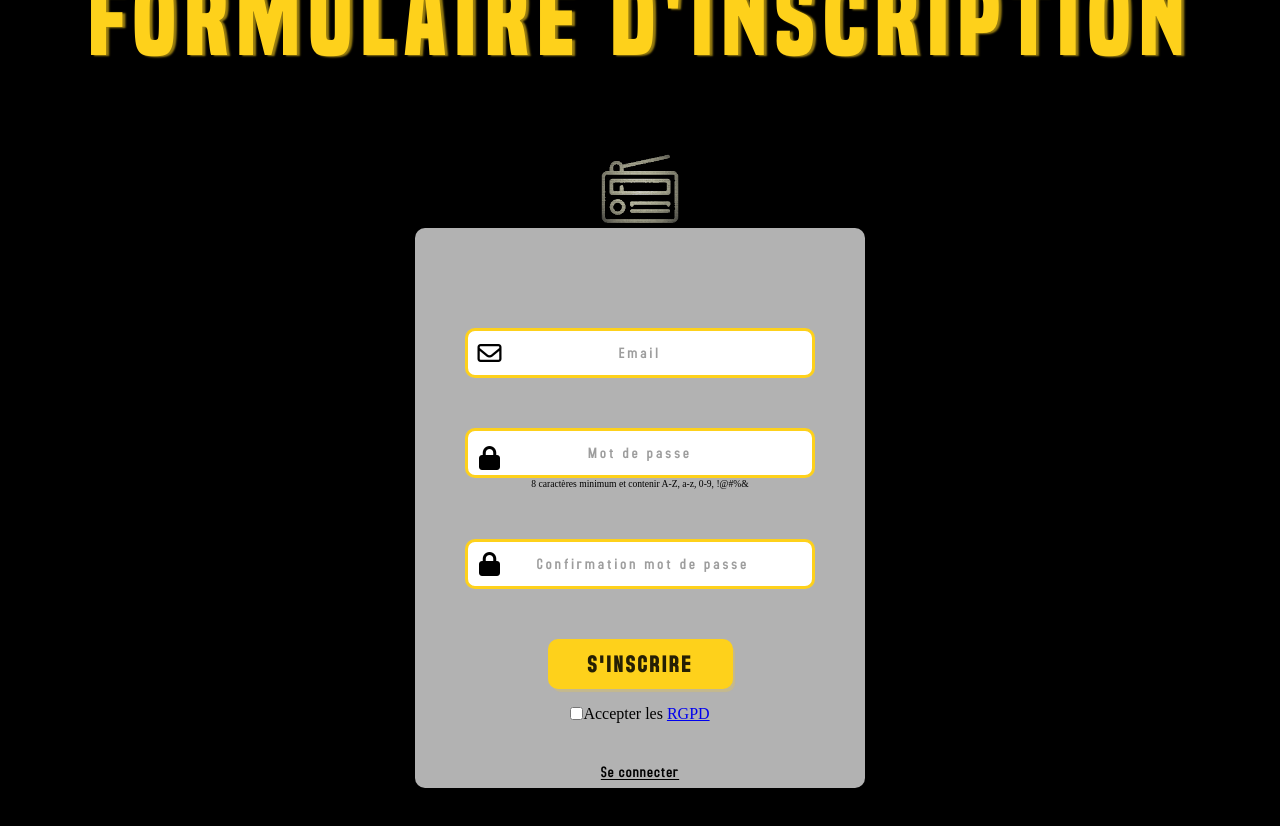
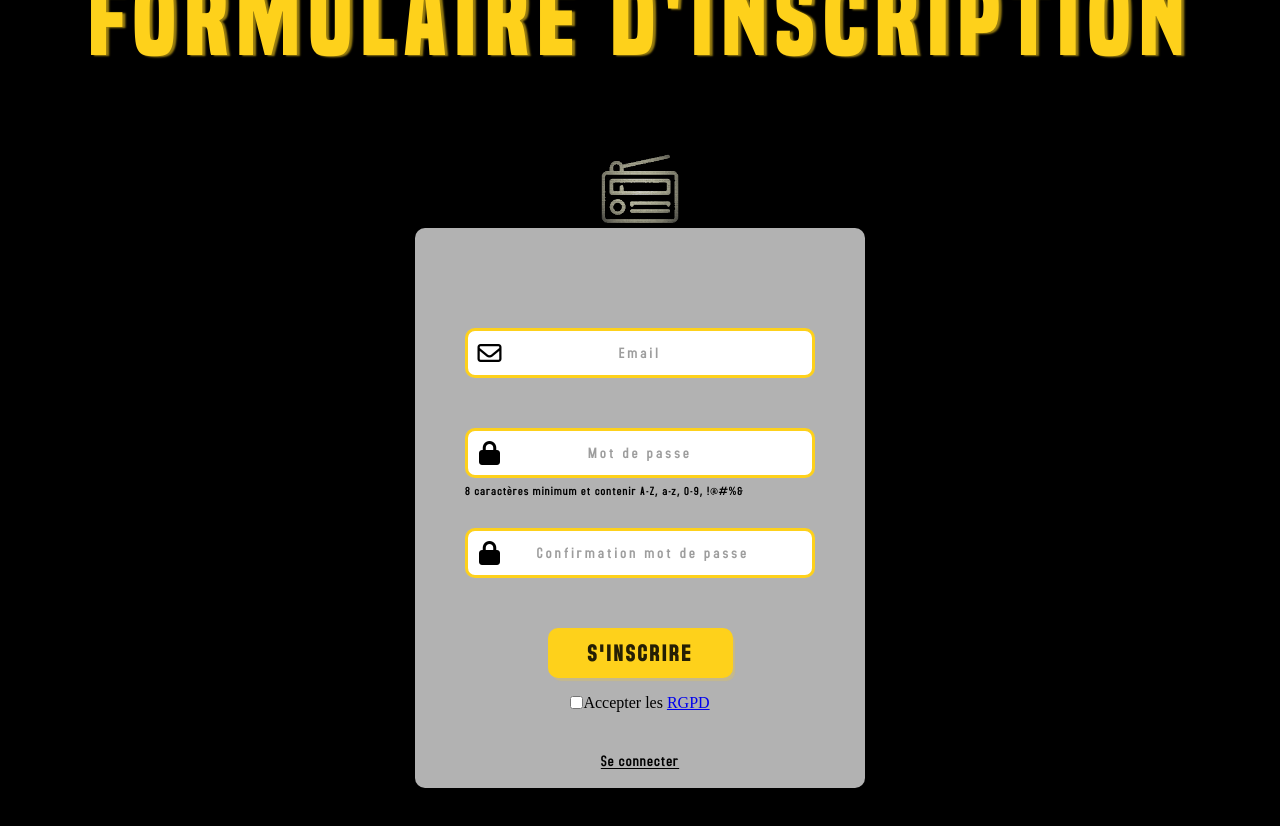
Before and after one commit to Pakibenji/soundspectrum, a React (Create React App) app in the folder soundspectrumfront/: page /signup in a window 1280 px wide. Shown: the top 826 px of the page. Built offline with nearby package versions, Linux system fonts and the light colour scheme.

Commit message:
validate login + bouton deconnecté fonctionnel

```diff
--- a/soundspectrumfront/src/App.js
+++ b/soundspectrumfront/src/App.js
@@ -7,7 +7,7 @@ import About from "./pages/About";
 import NotFound from "./pages/NotFound";
 import { useState } from "react";
 const App = () => {
-  const [currUser, setCurrUser] = useState(null);
+  const [currUser, setCurrUser] = useState("");
   return (
     <BrowserRouter>
       <Routes>
--- a/soundspectrumfront/src/components/Login.js
+++ b/soundspectrumfront/src/components/Login.js
@@ -24,6 +24,9 @@ const Login = ({ setCurrUser }) => {
       navigate("/", { replace: true, state: { from: "login" } });
       alert("Vous êtes connecté");
     } catch (error) {
+      alert(
+        "L'adresse mail ou le mot de passe est erroné ou vous n'êtes pas inscrit"
+      );
       console.log("error", error);
     }
   };
@@ -56,6 +59,7 @@ const Login = ({ setCurrUser }) => {
                   type="email"
                   name="email"
                   placeholder="Email"
+                  required
                 />
                 <i className="fa-regular fa-envelope" id="email"></i>
               </div>
@@ -65,6 +69,7 @@ const Login = ({ setCurrUser }) => {
                   type="password"
                   name="password"
                   placeholder="Mot de passe"
+                  required
                 />
                 <i className="fa-solid fa-lock" id="lock"></i>
               </div>
--- a/soundspectrumfront/src/components/Logout.js
+++ b/soundspectrumfront/src/components/Logout.js
@@ -2,28 +2,31 @@ import { useNavigate } from "react-router-dom";
 
 const Logout = ({ setCurrUser }) => {
   const navigate = useNavigate();
-  const logout = async (setCurrUser) => {
-    try {
-      const response = await fetch("http://localhost:3000/logout", {
-        method: "delete",
-        headers: {
-          "content-type": "application/json",
-          authorization: localStorage.getItem("token"),
-        },
-      });
-      const data = await response.json();
-      if (!response.ok) throw data.error;
-      localStorage.removeItem("token");
-      setCurrUser(null);
-      alert("Vous êtes déconnecté");
-    } catch (error) {
-      console.log("error", error);
-    }
-  };
+  // const logout = async (setCurrUser) => {
+  //   try {
+  //     const response = await fetch("http://localhost:3000/logout", {
+  //       method: "delete",
+  //       headers: {
+  //         "content-type": "application/json",
+  //         authorization: localStorage.getItem("token"),
+  //       },
+  //     });
+  //     const data = await response.json();
+  //     if (!response.ok) throw data.error;
+  //     localStorage.removeItem("token");
+  //     setCurrUser(null);
+  //     navigate("/");
+  //     alert("Vous êtes déconnecté");
+  //   } catch (error) {
+  //     console.log("error", error);
+  //     alert("Une erreur est survenue");
+  //   }
+  // };
   const handleClick = (e) => {
     e.preventDefault();
-    logout(setCurrUser);
-    navigate("/");
+    localStorage.removeItem("token");
+    setCurrUser(null);
+    alert("Vous êtes deconnecté");
   };
   return (
     <>
--- a/soundspectrumfront/src/components/Signup.js
+++ b/soundspectrumfront/src/components/Signup.js
@@ -99,10 +99,7 @@ const Signup = ({ setCurrUser }) => {
                   required
                 />
                 <i class="fa-solid fa-lock" id="lock"></i>
-                <p style={{ fontSize: "0.6rem" }}>
-                  {" "}
-                  8 caractères minimum et contenir A-Z, a-z, 0-9, !@#%&
-                </p>
+                <p className="mdp-validate"> 8 caractères minimum et contenir A-Z, a-z, 0-9, !@#%&</p>
               </div>
 
               <div className="password-container">
--- a/soundspectrumfront/src/pages/About.js
+++ b/soundspectrumfront/src/pages/About.js
@@ -1,7 +1,14 @@
 import React from "react";
+import { NavLink } from "react-router-dom";
 
 const About = () => {
-  return <div></div>;
+  return (
+    <div>
+      <NavLink to="/">
+        <p>retour à l'accueil</p>
+      </NavLink>
+    </div>
+  );
 };
 
 export default About;
--- a/soundspectrumfront/src/pages/Home.js
+++ b/soundspectrumfront/src/pages/Home.js
@@ -13,9 +13,9 @@ const Home = ({ currUser, setCurrUser }) => {
         <img className="logo" src={logo} alt="logo sound spectrum" />
         <div className="title">
           <h1>SOUND SPECTRUM</h1>
-          {currUser === null && <p>Bienvenue sur Sound Spectrum</p>}
+          {currUser == null && <p>Bienvenue sur Sound Spectrum</p>}
         </div>
-        {currUser === null && (
+        {currUser == null && (
           <div className="authenticate">
             {" "}
             <NavLink to="/login">
@@ -26,7 +26,7 @@ const Home = ({ currUser, setCurrUser }) => {
             </NavLink>{" "}
           </div>
         )}
-        {currUser === null && (
+        {currUser == null && (
           <div className="header-container">
             <p className="soundspectrum-description">
               Bienvenue sur Sound Spectrum, votre destination ultime pour le
--- a/soundspectrumfront/src/styles/pages/_form.scss
+++ b/soundspectrumfront/src/styles/pages/_form.scss
@@ -74,6 +74,14 @@
       @include fa-lock;
       position: absolute;
     }
+    & .mdp-validate {
+      font-size: 0.8rem;
+      position: absolute;
+      bottom: -20px;
+      font-family: $font2;
+      letter-spacing: 1px;
+      font-weight: 100;
+    }
     & .button-form {
       margin: 0;
     }
```
